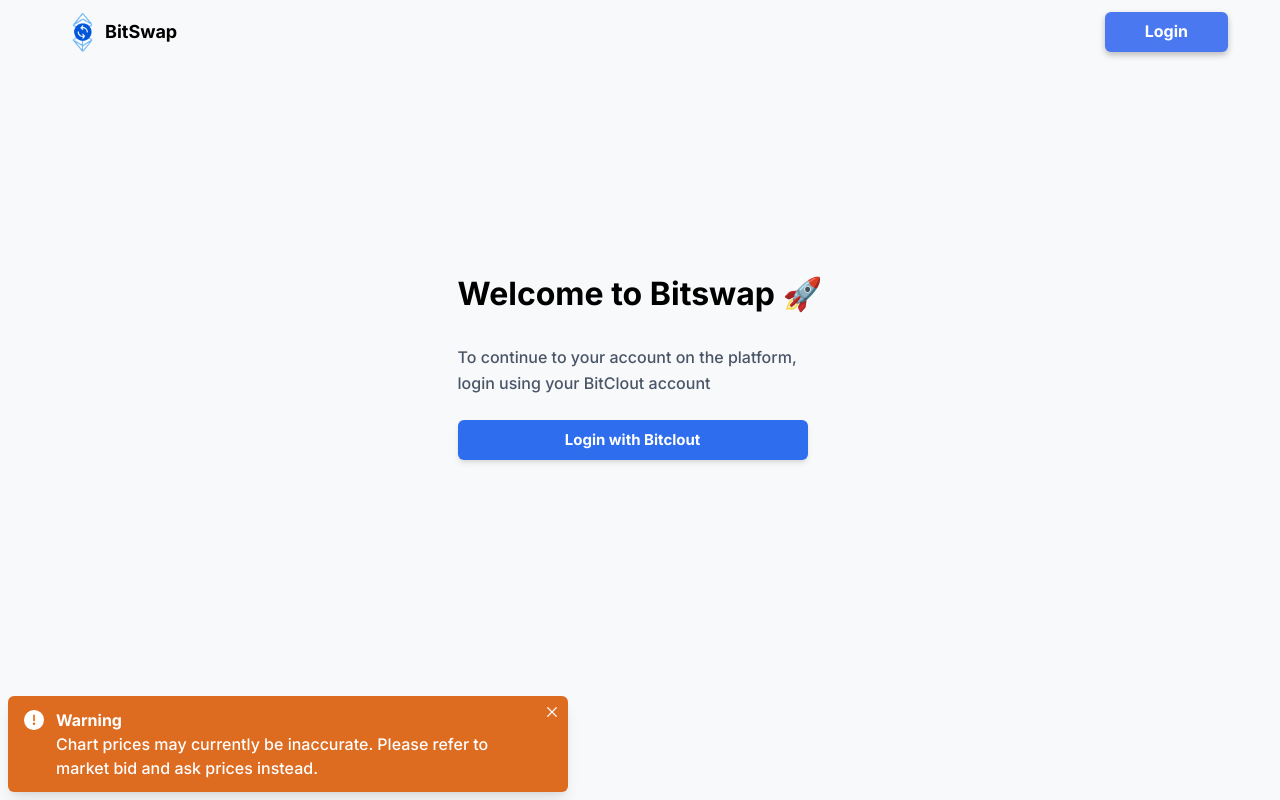
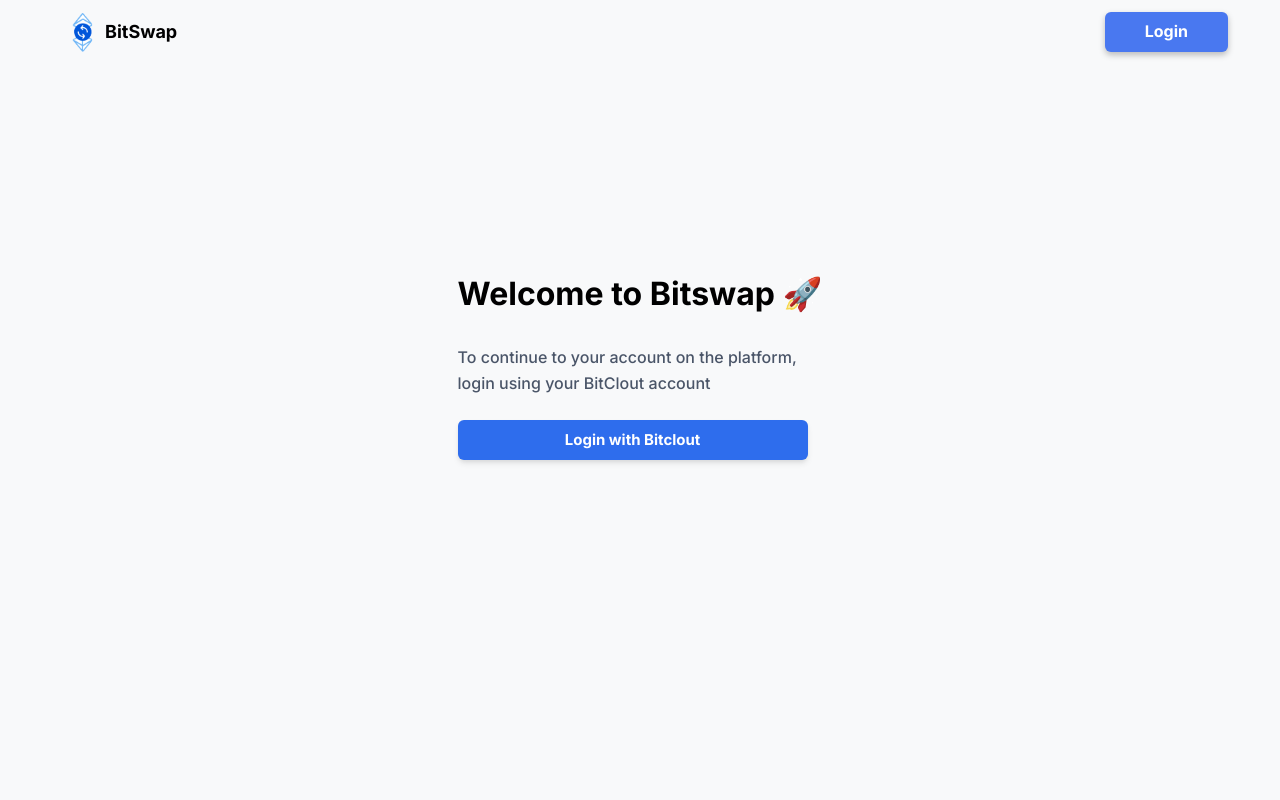
Before and after one commit to bitswap-network/exchange-frontend, a React (Create React App) app: page /login in a window 1280 px wide. Built offline with nearby package versions, Linux system fonts and the light colour scheme.

Commit message:
Update NavBar.tsx

```diff
--- a/src/components/NavBar/NavBar.tsx
+++ b/src/components/NavBar/NavBar.tsx
@@ -98,19 +98,19 @@ function NavBarFunc() {
                 position: "top",
             })
         }
-        if (!chartWarningToastOpened) {
-            setChartWarningToastOpened(true)
-            chartWarningToast({
-                id: "chartWarning",
-                title: "Warning",
-                description:
-                    "Chart prices may currently be inaccurate. Please refer to market bid and ask prices instead.",
-                status: "warning",
-                duration: 600000,
-                isClosable: true,
-                position: "bottom-left",
-            })
-        }
+        // if (!chartWarningToastOpened) {
+        //     setChartWarningToastOpened(true)
+        //     chartWarningToast({
+        //         id: "chartWarning",
+        //         title: "Warning",
+        //         description:
+        //             "Chart prices may currently be inaccurate. Please refer to market bid and ask prices instead.",
+        //         status: "warning",
+        //         duration: 600000,
+        //         isClosable: true,
+        //         position: "bottom-left",
+        //     })
+        // }
     }, [])
     // 📌 TODO: Connect all functionality
     const loggedInMarkup = (
```
